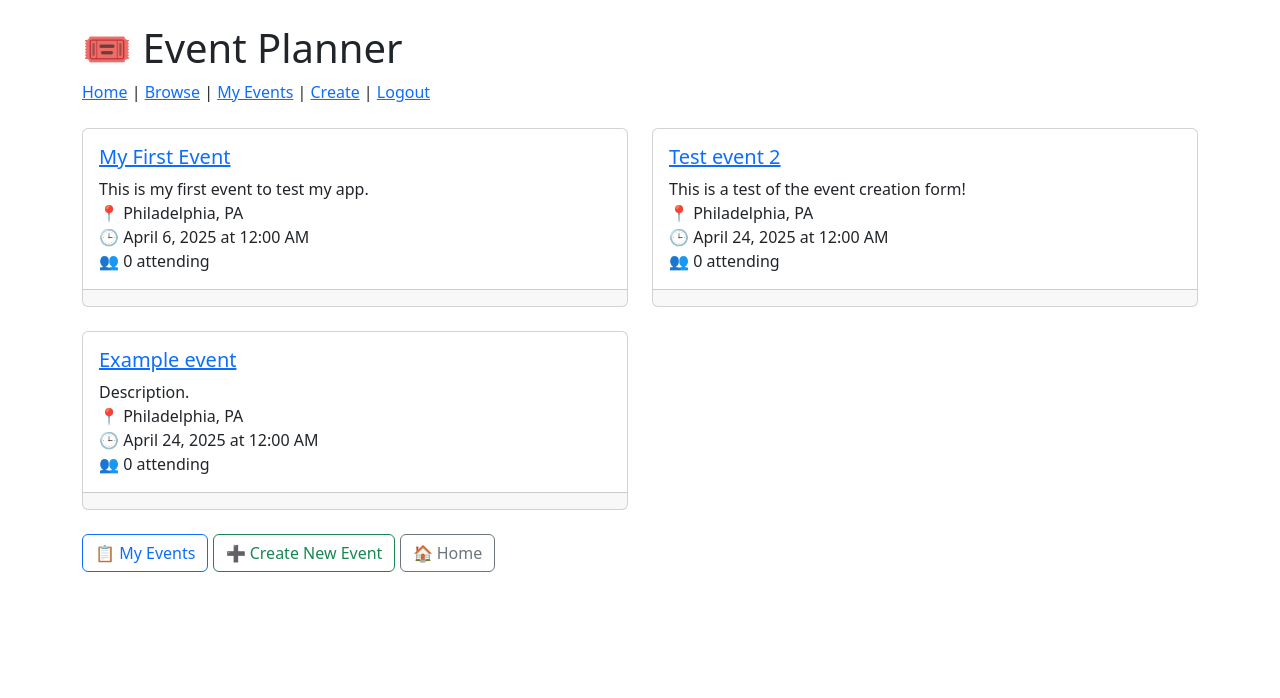
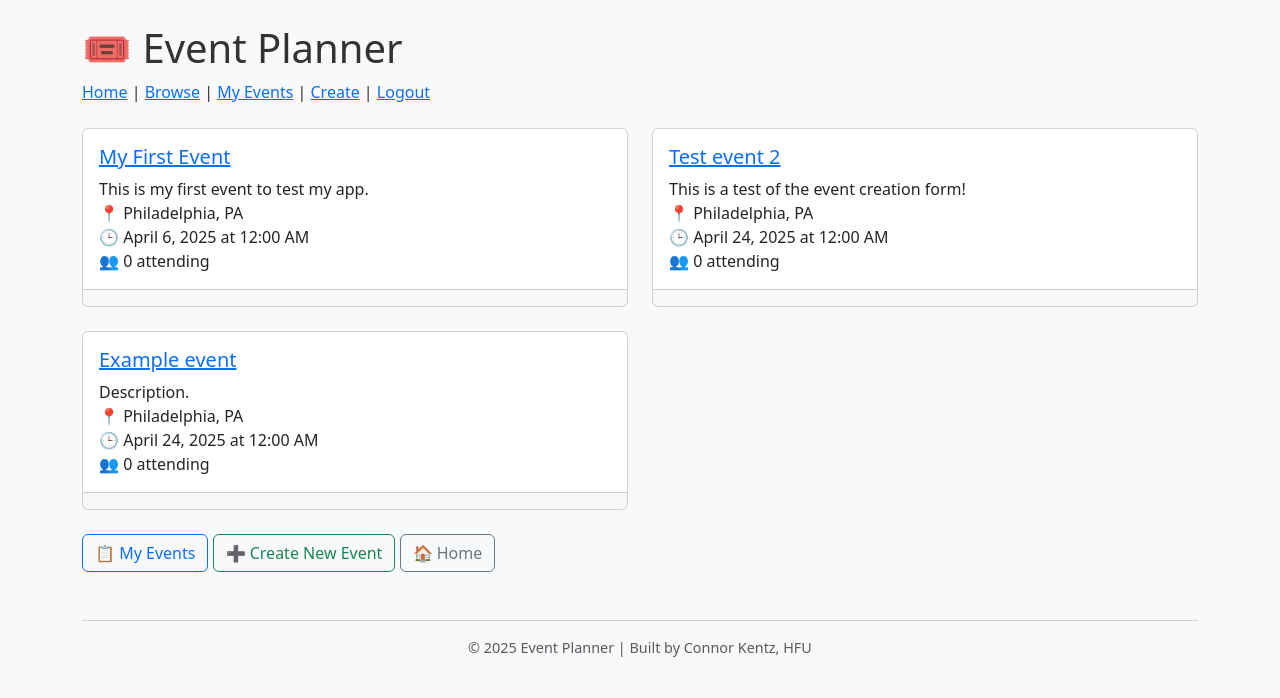
Before and after one commit to ckentz/EventPlanner, a Django app: page /events/browse/ in a window 1280 px wide. Shown: the top 698 px of the page. Run offline with Django 5.2, Linux system fonts and the light colour scheme; a user stored in the database is signed in; data comes from the database, SQL or seed files in the repository; data that the repository does not hold is empty.

Commit message:
header, footer

```diff
--- a/templates/base.html
+++ b/templates/base.html
@@ -5,6 +5,22 @@
     <title>{% block title %}Event Planner{% endblock %}</title>
     <!-- Bootstrap CDN -->
     <link href="https://cdn.jsdelivr.net/npm/bootstrap@5.3.0/dist/css/bootstrap.min.css" rel="stylesheet">
+    <style>
+  body {
+    background-color: #f8f9fa; /* Light soft gray background */
+    color: #333; /* Softer dark text instead of pure black */
+  }
+
+  .navbar, .btn-primary {
+    background-color: #4e73df;
+    border-color: #4e73df;
+  }
+
+  footer {
+    font-size: 0.9rem;
+    color: #6c757d;
+  }
+</style>
 </head>
 <body class="container py-4">
 
@@ -40,5 +56,11 @@
     {% block content %}{% endblock %}
 
     <script src="https://cdn.jsdelivr.net/npm/bootstrap@5.3.0/dist/js/bootstrap.bundle.min.js"></script>
+
+    <footer class="text-center text-muted mt-5">
+    <hr>
+    <p>&copy; 2025 Event Planner | Built by Connor Kentz, HFU</p>
+</footer>
+
 </body>
 </html>
```
